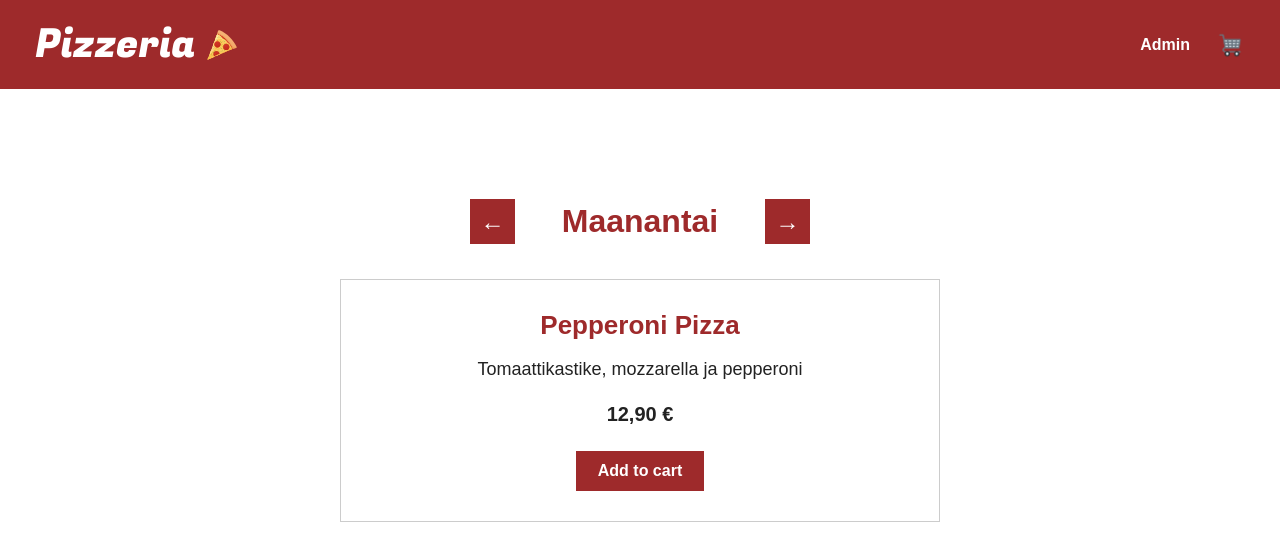
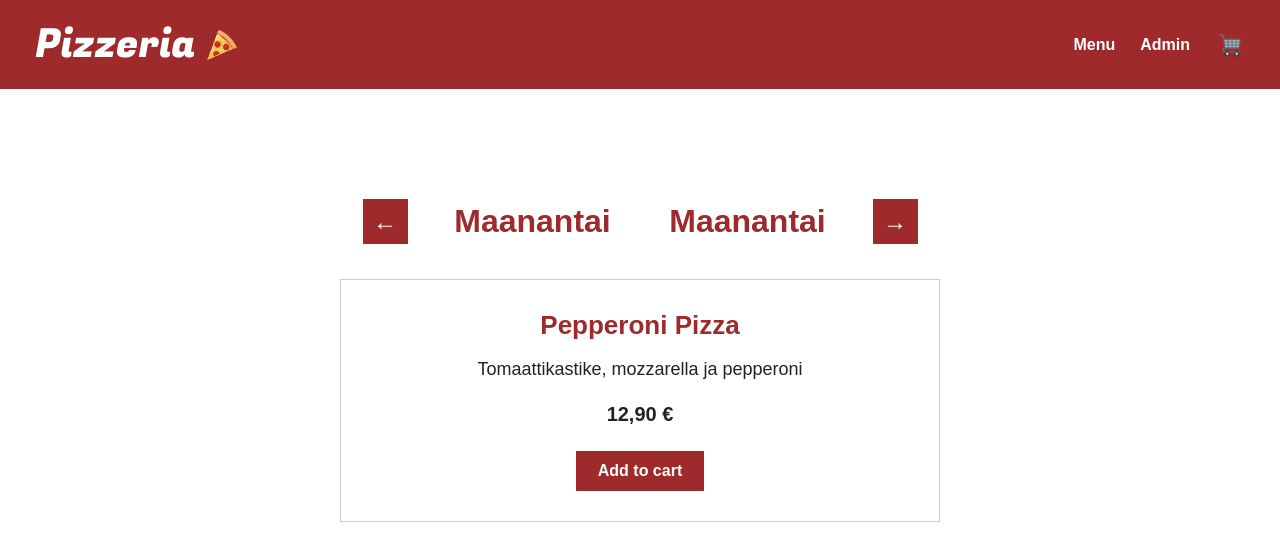
Before and after one commit to nikosilan/restaurant_project, a React app in the folder frontend/: page / in a window 1280 px wide. Shown: the top 560 px of the page. Built offline with nearby package versions, Linux system fonts and the light colour scheme; the HTML template or start-up script is replaced by a standard one.

Commit message:
Update restaurant frontend details

```diff
--- a/frontend/src/components/Navbar.jsx
+++ b/frontend/src/components/Navbar.jsx
@@ -12,8 +12,8 @@ function Navbar() {
 
       <div className="nav-links">
         {pathname !== "/" && <Link to="/">Home</Link>}
-
-        {pathname !== "/admin-login" && (
+        {pathname !== "/menu" && <Link to="/menu">Menu</Link>}
+        {pathname !== "/admin-login" && pathname !== "/admin" && (
           <Link to="/admin-login">Admin</Link>
         )}
 
--- a/frontend/src/index.css
+++ b/frontend/src/index.css
@@ -53,6 +53,7 @@ nav h1 img {
 }
 
 .nav-links a:hover {
+  color: #f4a261;
   text-decoration: underline;
 }
 
--- a/frontend/src/pages/Home.jsx
+++ b/frontend/src/pages/Home.jsx
@@ -81,6 +81,7 @@ function Home() {
           </button>
 
           <h2>{currentMenu.day}</h2>
+      <h2>{currentMenu.day}</h2>
 
           <button className="day-arrow" onClick={nextDay}>
             →
```
